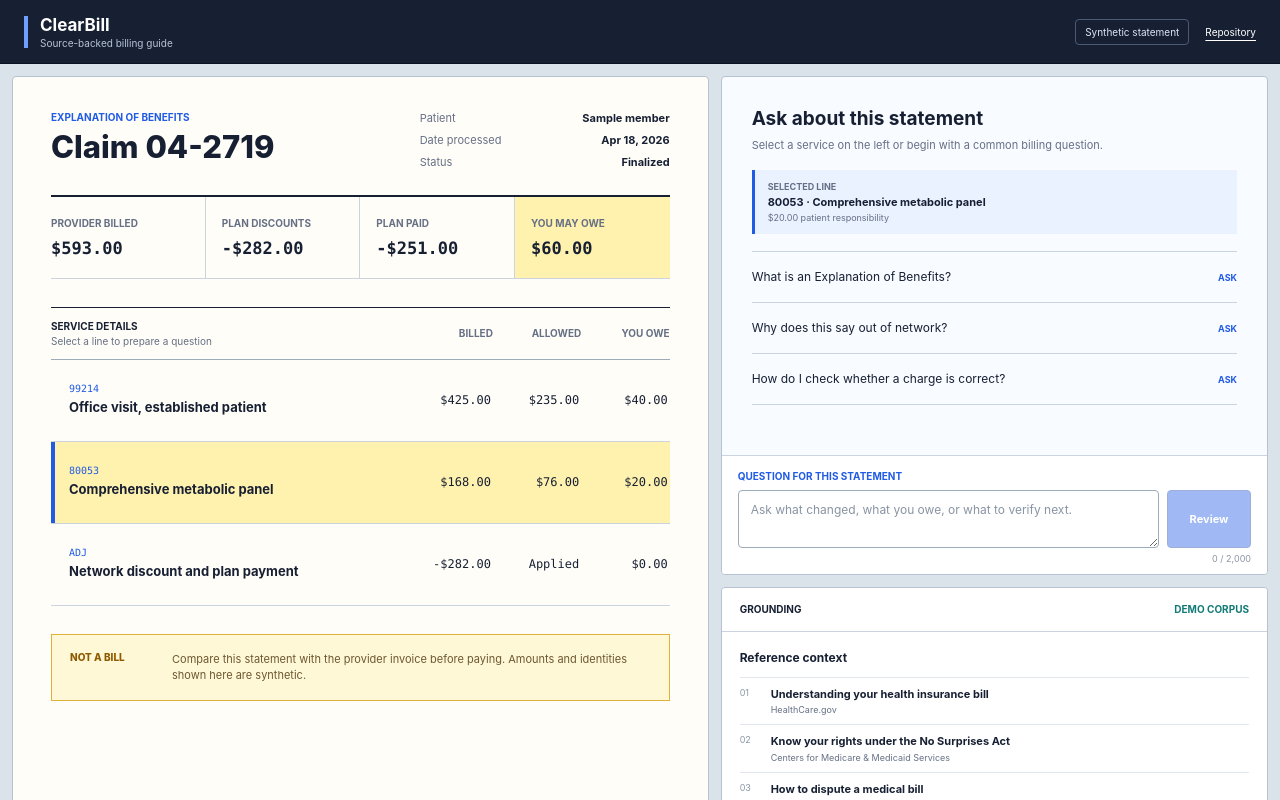
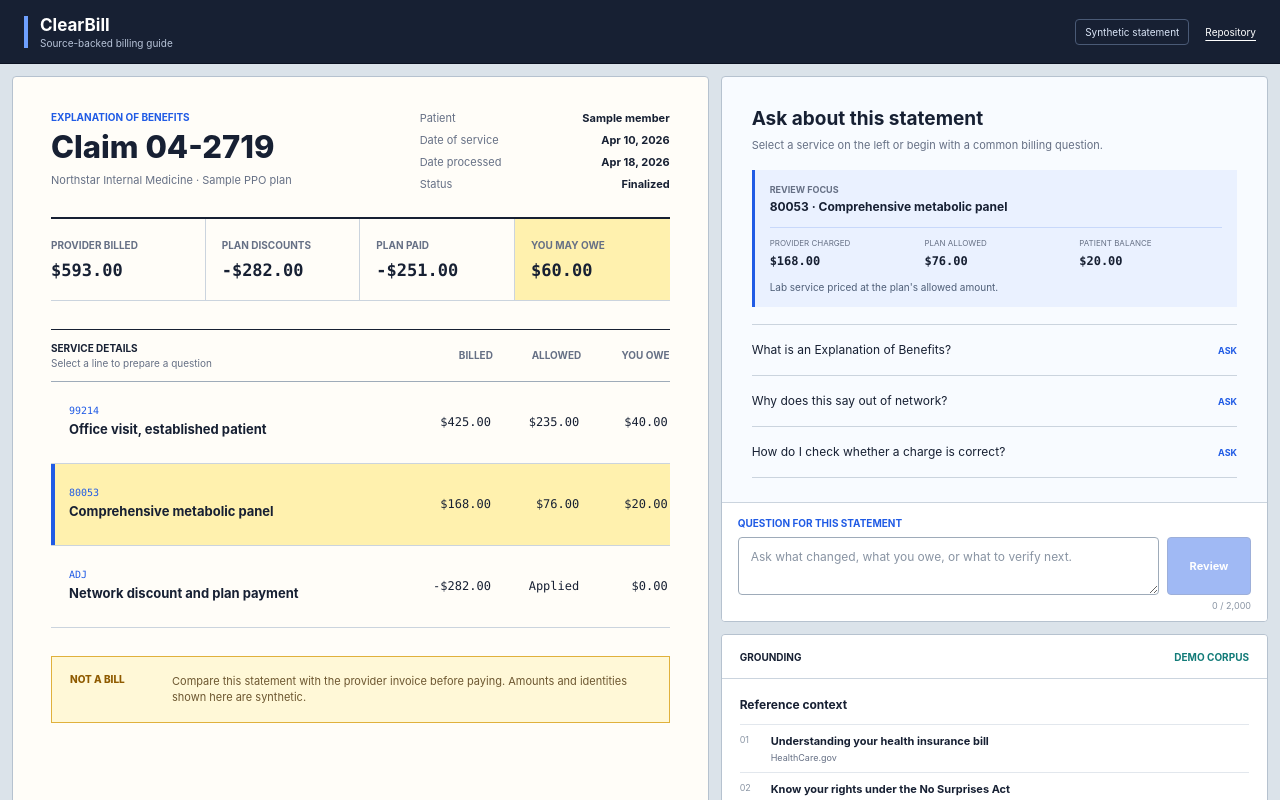
Before and after one commit to ethanvillalovoz/clearbill, a Next.js app in the folder nextjs-clearbill-ai/: page / in a window 1280 px wide. Shown: the top 800 px of the page. Built offline with nearby package versions, Linux system fonts and the light colour scheme.

Commit message:
Polish billing interface and presentation

```diff
--- a/nextjs-clearbill-ai/app/global.css
+++ b/nextjs-clearbill-ai/app/global.css
@@ -180,6 +180,14 @@ a {
   font-size: 31px;
   font-weight: 760;
   line-height: 1.1;
+}
+
+.statement-subtitle {
+  display: block;
+  margin-top: 9px;
+  color: var(--muted);
+  font-size: 11px;
+  line-height: 1.4;
 }
 
 .statement-heading dl {
@@ -413,15 +421,19 @@ a {
 
 .selected-claim {
   display: grid;
-  gap: 3px;
+  gap: 12px;
   margin-bottom: 17px;
-  padding: 11px 13px;
+  padding: 14px 15px 13px;
   border-left: 3px solid var(--blue);
   background: var(--blue-soft);
 }
 
-.selected-claim span,
-.selected-claim small {
+.selected-claim-heading {
+  display: grid;
+  gap: 4px;
+}
+
+.selected-claim span {
   color: var(--muted);
   font-size: 9px;
 }
@@ -432,8 +444,49 @@ a {
 }
 
 .selected-claim strong {
-  font-size: 11px;
-  font-weight: 650;
+  font-size: 12px;
+  font-weight: 680;
+  line-height: 1.35;
+}
+
+.selected-claim-amounts {
+  display: grid;
+  grid-template-columns: repeat(3, minmax(0, 1fr));
+  gap: 12px;
+  margin: 0;
+  padding-top: 10px;
+  border-top: 1px solid #c8d8fa;
+}
+
+.selected-claim-amounts div {
+  min-width: 0;
+}
+
+.selected-claim-amounts dt,
+.selected-claim-amounts dd {
+  margin: 0;
+}
+
+.selected-claim-amounts dt {
+  color: var(--muted);
+  font-size: 8px;
+  line-height: 1.3;
+  text-transform: uppercase;
+}
+
+.selected-claim-amounts dd {
+  margin-top: 5px;
+  font-family: ui-monospace, SFMono-Regular, Menlo, Consolas, monospace;
+  font-size: 12px;
+  font-weight: 680;
+  font-variant-numeric: tabular-nums;
+}
+
+.selected-claim p {
+  margin: 0;
+  color: #4f5f78;
+  font-size: 10px;
+  line-height: 1.45;
 }
 
 .prompt-suggestions {
@@ -803,6 +856,10 @@ a {
     text-align: left;
   }
 
+  .selected-claim-amounts {
+    grid-template-columns: 1fr;
+  }
+
   .statement-summary {
     grid-template-columns: repeat(2, minmax(0, 1fr));
   }
--- a/nextjs-clearbill-ai/app/page.tsx
+++ b/nextjs-clearbill-ai/app/page.tsx
@@ -22,8 +22,9 @@ const claimRows = [
     code: "99214",
     label: "Office visit, established patient",
     billed: "$425.00",
-    plan: "$235.00",
+    allowed: "$235.00",
     responsibility: "$40.00",
+    remark: "Office visit reviewed against the plan's negotiated rate.",
     prompt: "How do I check whether this office-visit charge is correct?",
   },
   {
@@ -31,8 +32,9 @@ const claimRows = [
     code: "80053",
     label: "Comprehensive metabolic panel",
     billed: "$168.00",
-    plan: "$76.00",
+    allowed: "$76.00",
     responsibility: "$20.00",
+    remark: "Lab service priced at the plan's allowed amount.",
     prompt: "Why is the allowed amount lower than the amount billed?",
   },
   {
@@ -40,8 +42,9 @@ const claimRows = [
     code: "ADJ",
     label: "Network discount and plan payment",
     billed: "-$282.00",
-    plan: "Applied",
+    allowed: "Applied",
     responsibility: "$0.00",
+    remark: "Adjustment record; this line is not a separate service charge.",
     prompt: "What does the insurance adjustment on an EOB mean?",
   },
 ];
@@ -150,9 +153,11 @@ const Home = () => {
             <div>
               <p>Explanation of Benefits</p>
               <h1 id="statement-title">Claim 04-2719</h1>
+              <small className="statement-subtitle">Northstar Internal Medicine · Sample PPO plan</small>
             </div>
             <dl>
               <div><dt>Patient</dt><dd>Sample member</dd></div>
+              <div><dt>Date of service</dt><dd>Apr 10, 2026</dd></div>
               <div><dt>Date processed</dt><dd>Apr 18, 2026</dd></div>
               <div><dt>Status</dt><dd>Finalized</dd></div>
             </dl>
@@ -185,7 +190,7 @@ const Home = () => {
               >
                 <span className="claim-description"><small>{row.code}</small><strong>{row.label}</strong></span>
                 <span>{row.billed}</span>
-                <span>{row.plan}</span>
+                <span>{row.allowed}</span>
                 <span>{row.responsibility}</span>
               </button>
             ))}
@@ -206,9 +211,16 @@ const Home = () => {
                 <p>Select a service on the left or begin with a common billing question.</p>
                 {selectedClaim ? (
                   <div className="selected-claim" aria-label="Selected claim line">
-                    <span>Selected line</span>
-                    <strong>{selectedClaim.code} · {selectedClaim.label}</strong>
-                    <small>{selectedClaim.responsibility} patient responsibility</small>
+                    <div className="selected-claim-heading">
+                      <span>Review focus</span>
+                      <strong>{selectedClaim.code} · {selectedClaim.label}</strong>
+                    </div>
+                    <dl className="selected-claim-amounts">
+                      <div><dt>Provider charged</dt><dd>{selectedClaim.billed}</dd></div>
+                      <div><dt>Plan allowed</dt><dd>{selectedClaim.allowed}</dd></div>
+                      <div><dt>Patient balance</dt><dd>{selectedClaim.responsibility}</dd></div>
+                    </dl>
+                    <p>{selectedClaim.remark}</p>
                   </div>
                 ) : null}
                 <PromptSuggestionsRow onPromptClick={handlePrompt} />
```
Also changed, not shown: 7 other files (tests, documents, lock files or other folders).
